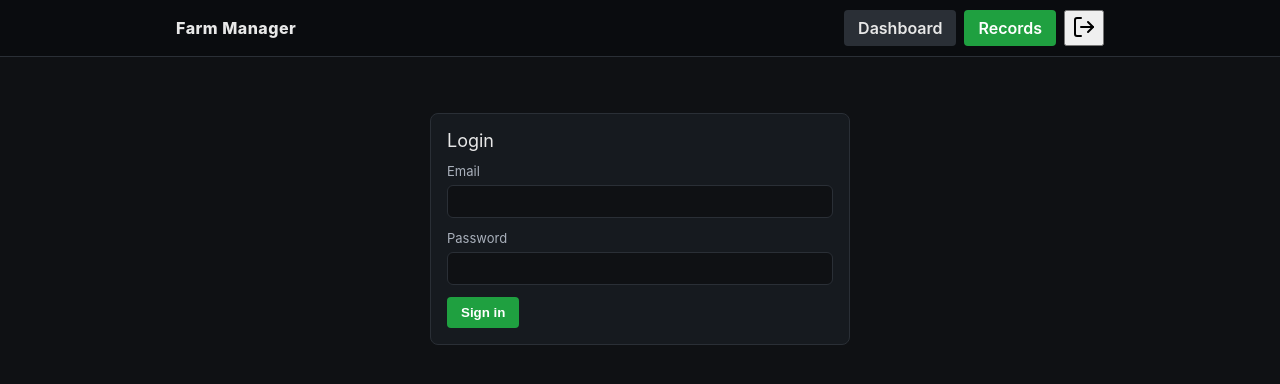
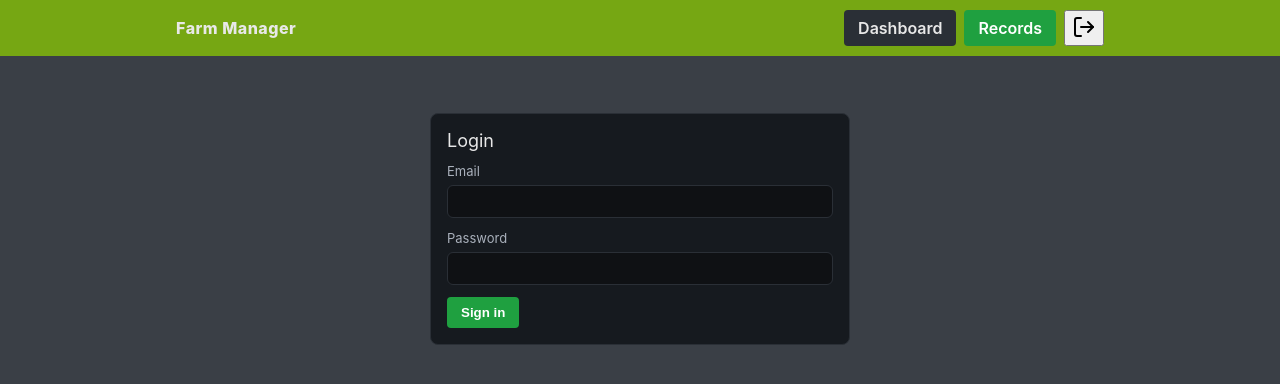
Before and after one commit to kaveesha4890/farm-management-app, a React (Vite) app in the folder frontend/: page /login in a window 1280 px wide. Shown: the top 384 px of the page. Built offline with nearby package versions, Linux system fonts and the light colour scheme; no server answers; the database is empty.

Commit message:
update background colors

```diff
--- a/frontend/src/index.css
+++ b/frontend/src/index.css
@@ -1,4 +1,4 @@
-body { margin: 0; font-family: Inter, system-ui, Avenir, Helvetica, Arial, sans-serif; background: #0f1114; color: #e8e8e8; }
+body { margin: 0; font-family: Inter, system-ui, Avenir, Helvetica, Arial, sans-serif; background: #3a3f46; color: #e8e8e8; }
 * { box-sizing: border-box; }
 a { color: inherit; text-decoration: none; }
 
@@ -66,7 +66,7 @@ a { color: inherit; text-decoration: none; }
 .label { display: block; font-size: 13px; color: #a9b0bb; margin-bottom: 6px; }
 .field { margin-bottom: 12px; }
 
-.topbar { background: #0a0c0f; border-bottom: 1px solid #2a2f36; }
+.topbar { background: #76A713; border-bottom: 1px solid #3a3f46; }
 .topbar-inner { max-width: 960px; margin: 0 auto; padding: 10px 16px; display: flex; align-items: center; justify-content: space-between; }
 .brand { font-weight: 800; letter-spacing: .5px; }
 .nav { display: flex; gap: 8px; }
```
